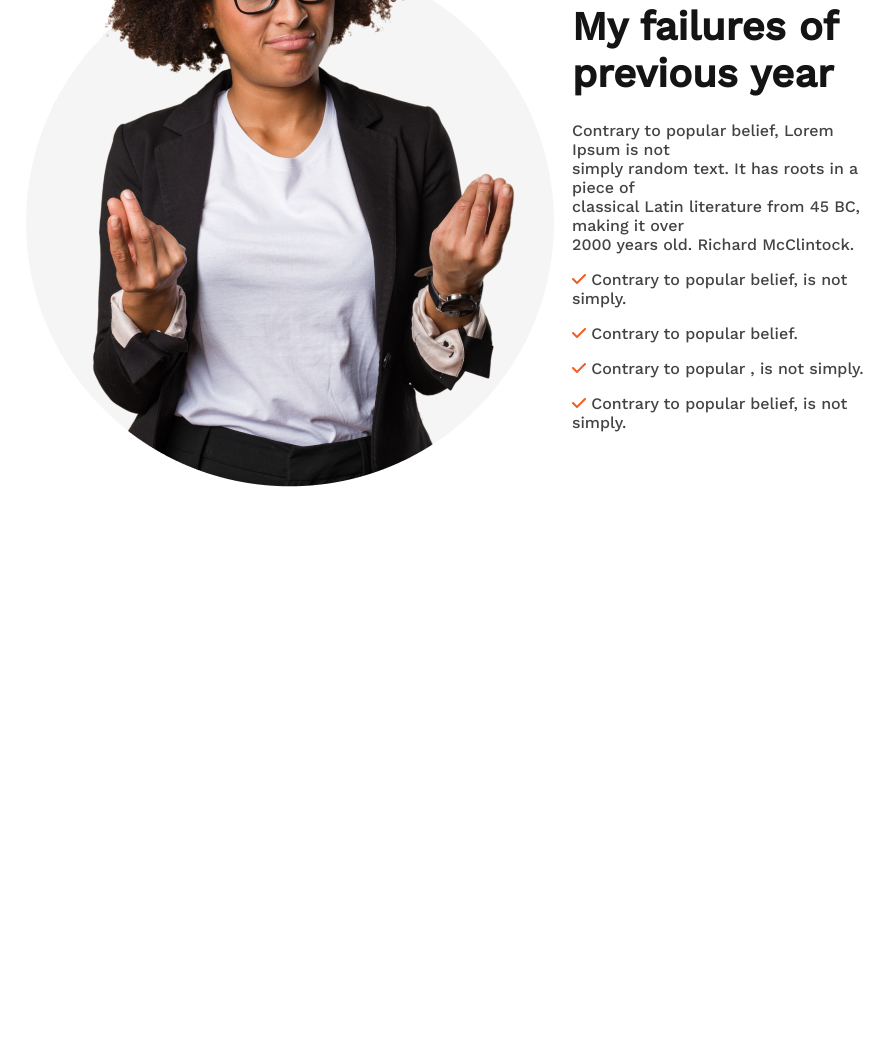
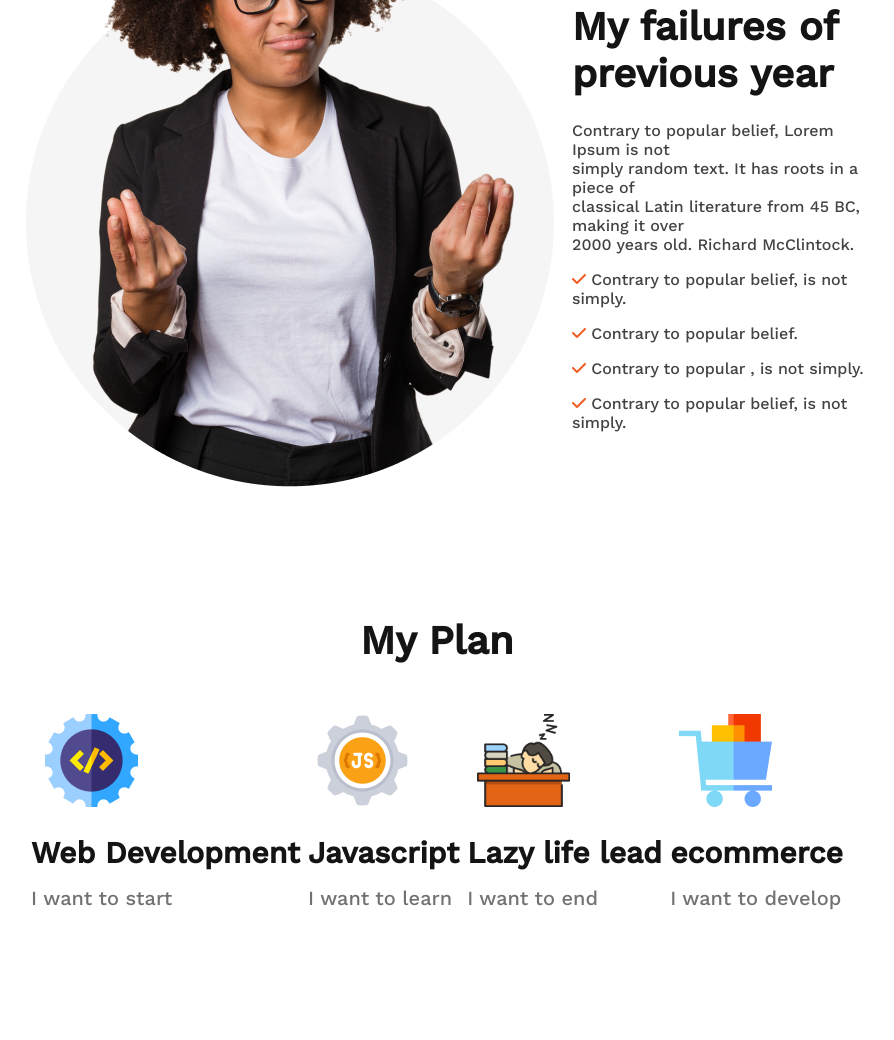
Before and after one commit to Progga-Roy/First_Assignment, a plain HTML site: page index.html in a window 1280 px wide. Shown: the part 1178-2218 px from the top of the page, without its empty margins (203-1097 px from the left). Before the commit the page ends 1669 px from the top, so only its background shows below. Drawn offline with nearby package versions, Linux system fonts and the light colour scheme.

Commit message:
plant learn part done

```diff
--- a/index.html
+++ b/index.html
@@ -44,6 +44,37 @@
                    </div>
                 </div>
             </section>
+
+          <section class="plan-container">
+            <h2 class="plan-header">My Plan</h2>
+            <div class="my-plan">
+                <div class="plan-and-start">
+                    <img src="./images/icons/web.png" alt="">
+                    <h2 class="plan-title">Web Development</h2>
+                    <p class="plan-description">I want to start</p>
+
+                </div>
+                <div class="plan-and-start">
+                    <img src="./images/icons/js.png" alt="">
+                    <h2  class="plan-title">Javascript</h2>
+                    <p class="plan-description">I want to learn</p>
+
+                </div>
+                <div class="plan-and-start">
+                    <img src="./images/icons/lazy.png" alt="" class="lazy-img">
+                    <h2 class="plan-title" >Lazy life lead</h2>
+                    <p class="plan-description">I want to end</p>
+                </div>
+                <div class="plan-and-start">
+                    <img src="./images/icons/ecom.png" alt="">
+                    <h2 class="plan-title" >ecommerce</h2>
+                    <p class="plan-description">I want to develop</p>
+                </div>
+            </div>
+
+          </section>
+
+
         </main>
     </Header>
 </body>
--- a/style.css
+++ b/style.css
@@ -59,9 +59,11 @@
     height: 724px;
     /* text-align: center; */
 }
-.img-div{
+
+.img-div {
     margin-top: 130px;
 }
+
 .person-img img {
     width: 569px;
     height: 723.3px;
@@ -90,6 +92,52 @@
 
     color: #444343;
 }
-.reason i{
+
+.reason i {
     color: #F15B22;
 }
+
+.plan-container {
+    padding: 130px 230px;
+}
+
+.plan-header {
+    font-weight: 700;
+    font-size: 40px;
+
+    color: #151414;
+    text-align: center;
+}
+
+.my-plan {
+    display: flex;
+    justify-content: space-around;
+    margin-top: 50px;
+
+}
+
+.plan-and-start img {
+    margin-left: 5%;
+}
+
+.lazy-img {
+    width: 92.96px;
+    height: 92.96px;
+}
+
+.plan-title {
+    font-size: 30px;
+    margin-top: 24px;
+    /* text-align: center; */
+
+    color: #151414;
+}
+
+.plan-description {
+    margin-top: 16px;
+    font-size: 20px;
+
+
+    color: #737272;
+
+}
```
Also changed, not shown: images/icons/lazy.png (added).
